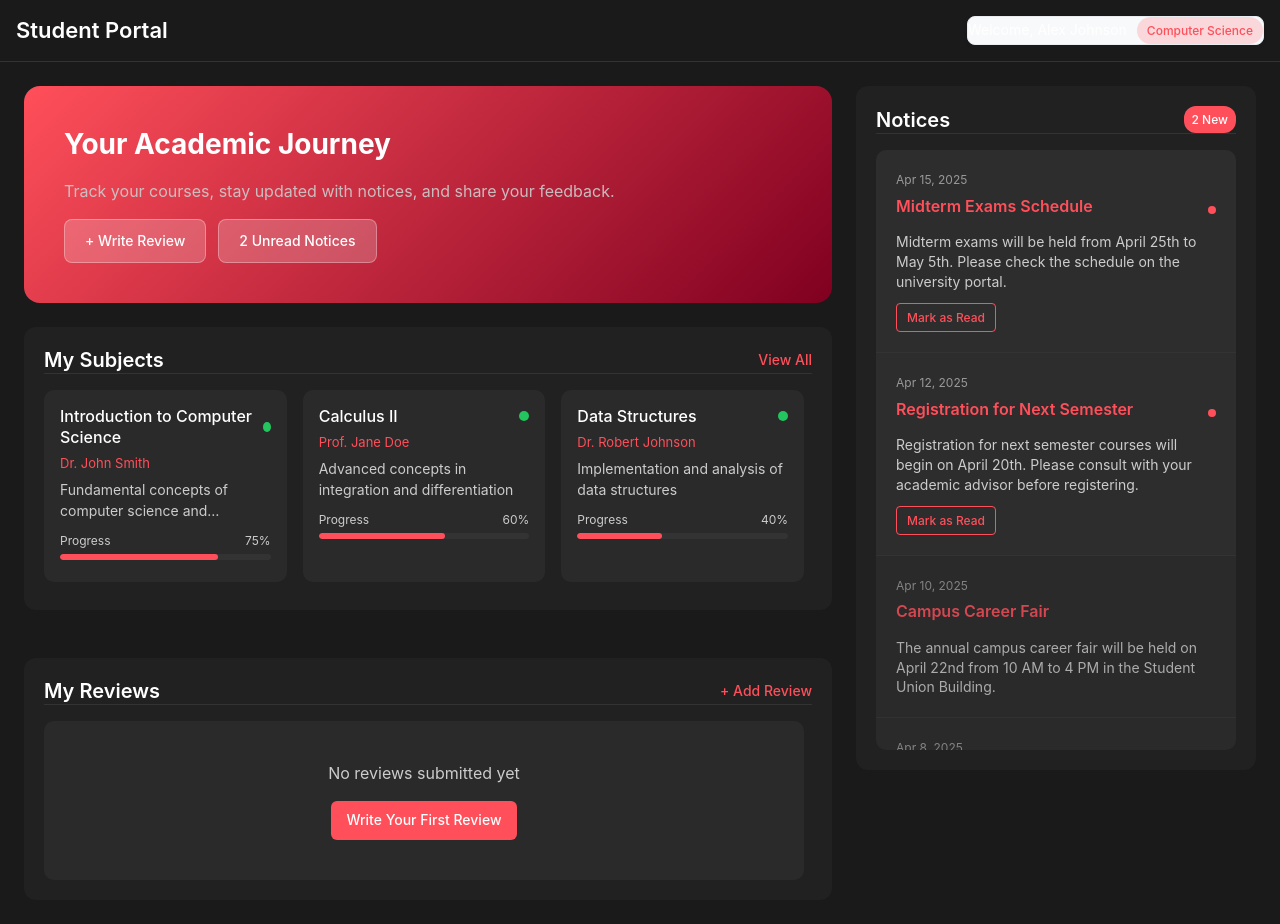
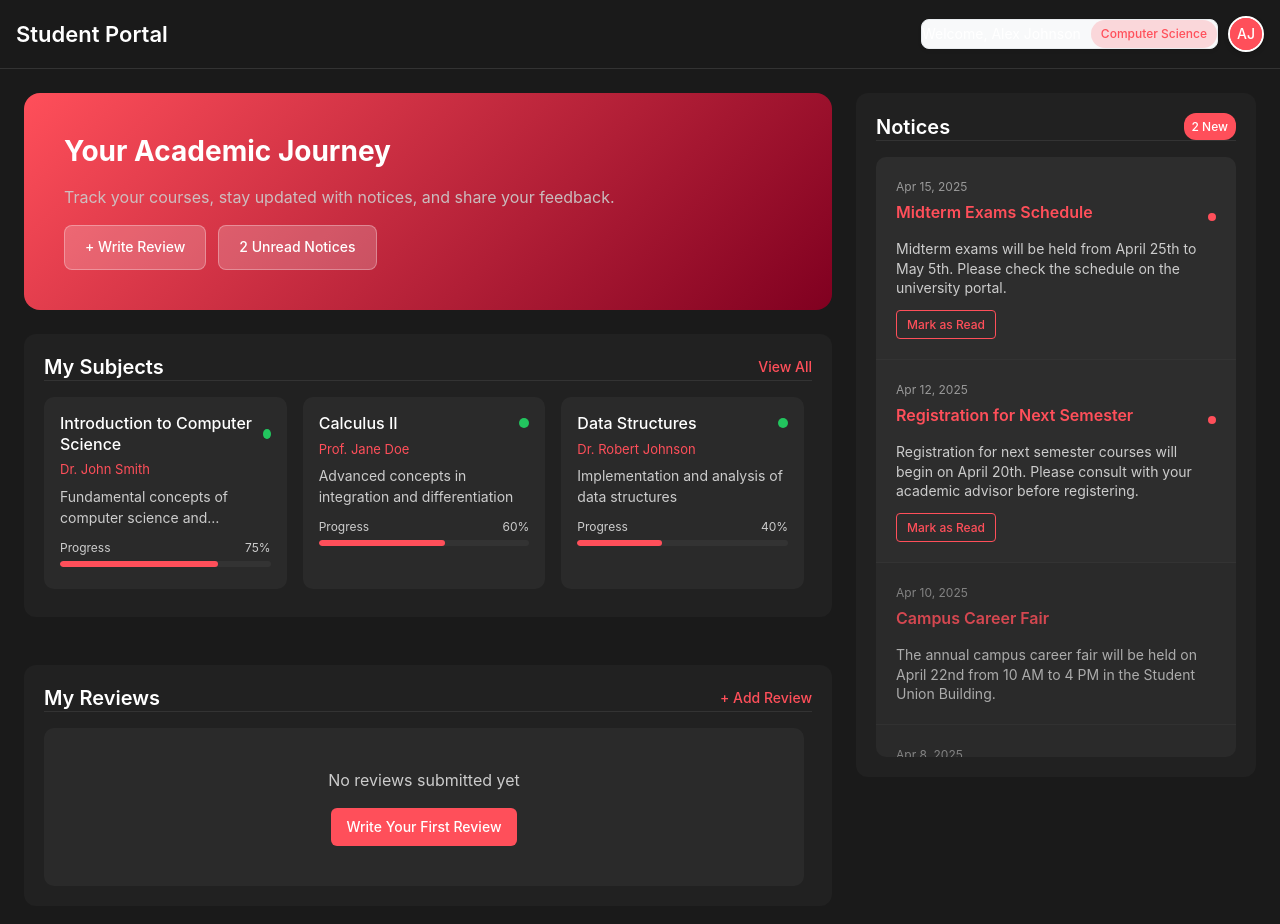
Before and after one commit to nidhidattani13/Feedback_system, a React (Vite) app in the folder Frontend/frontend/: page /feedback-system/student-dashboard in a window 1280 px wide. Shown: the top 924 px of the page. Built offline with nearby package versions, Linux system fonts and the light colour scheme.

Commit message:
Student Portal integration/Academice records

```diff
--- a/Frontend/frontend/src/Pages/Studentdashboard.jsx
+++ b/Frontend/frontend/src/Pages/Studentdashboard.jsx
@@ -1,6 +1,6 @@
 import React, { useState, useEffect } from "react";
 import { motion, AnimatePresence } from "framer-motion";
-import { fetchNotices } from "../../../../Backend/services/noticeService";
+import StudentProfile from "./StudentProfile";
 
 const StudentDashboard = () => {
   const [subjects, setSubjects] = useState([]);
@@ -12,6 +12,7 @@ const StudentDashboard = () => {
   const [reviews, setReviews] = useState([]);
   const [showReviewModal, setShowReviewModal] = useState(false);
   const [submitLoading, setSubmitLoading] = useState(false);
+  const [showProfileModal, setShowProfileModal] = useState(false);
 
   // Mock data for initial setup
   useEffect(() => {
@@ -180,15 +181,36 @@ const StudentDashboard = () => {
           <h2>Student Portal</h2>
           <div className="header-controls">
             {userData && (
+              <>
                 <div className="user-info-compact">
                   <span>Welcome, {userData.name || "Student"}</span>
                   <div className="department-badge">
                     {userData.program || "Student"}
                   </div>
                 </div>
+                <div
+                  className="profile-icon"
+                  onClick={() => setShowProfileModal(true)}
+                  title="View Profile"
+                >
+                  {userData.avatar ? (
+                    <img src={userData.avatar} alt="Profile" className="avatar-small" />
+                  ) : (
+                    <div className="avatar-initials">
+                      {userData.name.split(' ').map(n => n[0]).join('')}
+                    </div>
+                  )}
+                </div>
+              </>
             )}
           </div>
         </header>
+
+        <StudentProfile
+          isOpen={showProfileModal}
+          onClose={() => setShowProfileModal(false)}
+          initialData={userData}
+        />
 
         <div className="content-area">
           <div className="dashboard-layout">
@@ -520,6 +542,30 @@ const StudentDashboard = () => {
           border-radius: 20px;
           font-size: 12px;
           font-weight: 500;
+        }
+
+        .profile-icon {
+          width: 36px;
+          height: 36px;
+          border-radius: 50%;
+          background: #ff4f5a;
+          display: flex;
+          align-items: center;
+          justify-content: center;
+          cursor: pointer;
+          color: white;
+          font-weight: bold;
+        }
+
+        .avatar-small {
+          width: 36px;
+          height: 36px;
+          border-radius: 50%;
+          object-fit: cover;
+        }
+
+        .avatar-initials {
+          font-size: 14px;
         }
 
         .content-area {
@@ -976,8 +1022,8 @@ const StudentDashboard = () => {
           max-width: 500px;
           z-index: 101;
           position: fixed;
-          top: 30%;
-          left: 34%;
+          top: 50%;
+          left: 50%;
           transform: translate(-50%, -50%);
           box-shadow: 0 10px 25px rgba(0, 0, 0, 0.3);
           border: 1px solid #ff4f5a33;
@@ -1027,7 +1073,6 @@ const StudentDashboard = () => {
         }
 
         .textarea-field {
-          width:.textarea-field {
           width: 100%;
           padding: 12px;
           border: 1px solid #444;
--- a/Frontend/frontend/src/styles/StudentProfile.css
+++ b/Frontend/frontend/src/styles/StudentProfile.css
@@ -558,3 +558,41 @@ gap: 8px;
   opacity: 0.8;
 }
 }
+/* // 5. Add these styles to your styled jsx section */
+.profile-icon {
+  width: 38px;
+  height: 38px;
+  border-radius: 50%;
+  cursor: pointer;
+  margin-left: 12px;
+  overflow: hidden;
+  display: flex;
+  align-items: center;
+  justify-content: center;
+  background-color: #333;
+  transition: all 0.2s;
+  border: 2px solid #ff4f5a;
+}
+
+.profile-icon:hover {
+  transform: scale(1.05);
+  box-shadow: 0 0 0 2px #ff4f5a33;
+}
+
+.avatar-small {
+  width: 100%;
+  height: 100%;
+  object-fit: cover;
+}
+
+.avatar-initials {
+  width: 100%;
+  height: 100%;
+  display: flex;
+  align-items: center;
+  justify-content: center;
+  font-weight: 500;
+  background-color: #ff4f5a;
+  color: white;
+  font-size: 16px;
+}
```
Lines whose indentation alone changed are shown as unchanged.
